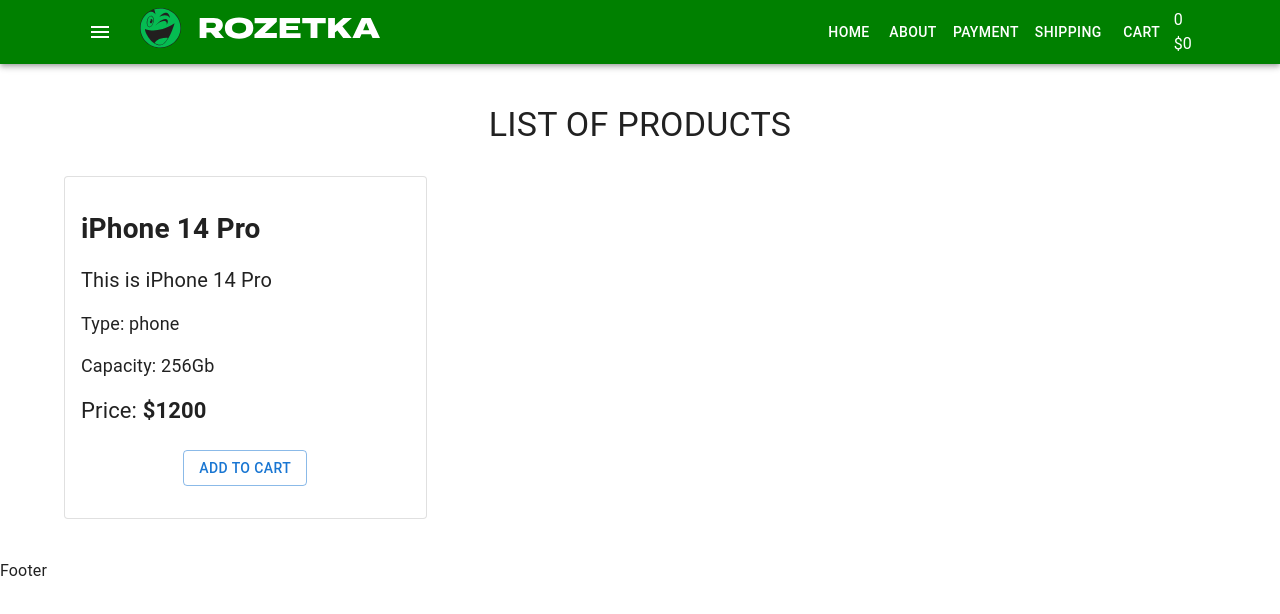
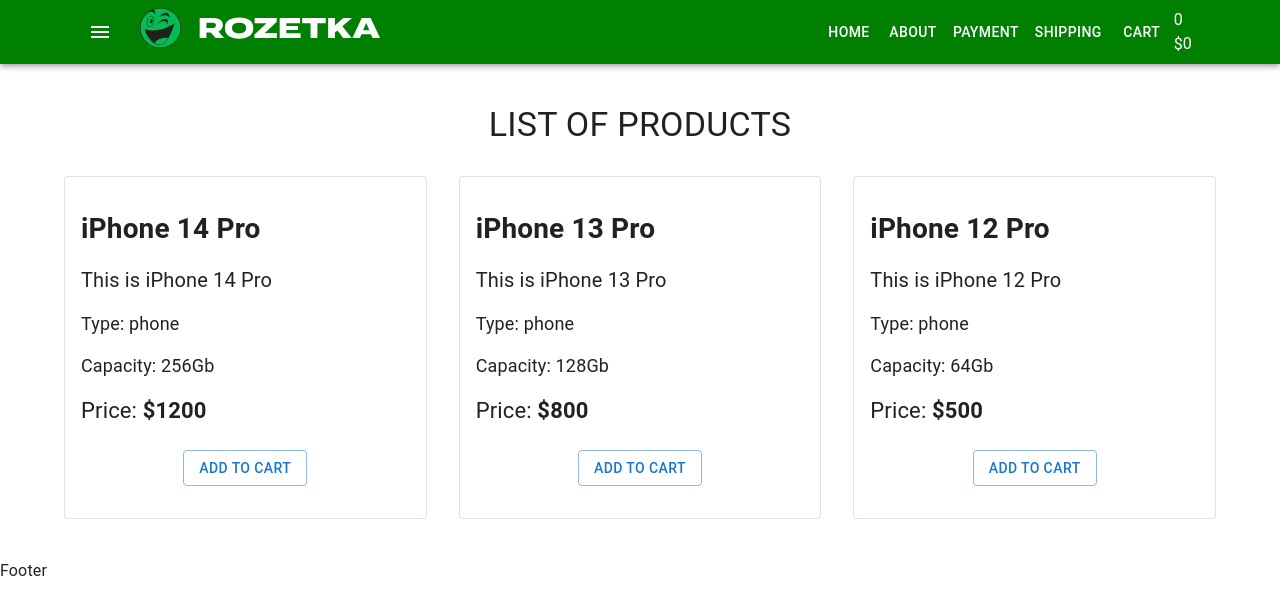
Before and after one commit to kznkv-skillup/29-11-react, a React (Create React App) app: page / in a window 1280 px wide. Shown: the top 614 px of the page. Built offline with nearby package versions, Linux system fonts and the light colour scheme.

Commit message:
add productsArray

```diff
--- a/src/components/Products/ProductList.tsx
+++ b/src/components/Products/ProductList.tsx
@@ -19,7 +19,31 @@
 
             <Grid container spacing={4}>
                 <Grid item xs={12} sm={4}>
-                    <ProductListItem />
+                    <ProductListItem
+                        title="iPhone 14 Pro"
+                        description="This is iPhone 14 Pro"
+                        type="phone"
+                        capacity="256"
+                        price={1200}
+                    />
+                </Grid>
+                <Grid item xs={12} sm={4}>
+                    <ProductListItem
+                        title="iPhone 13 Pro"
+                        description="This is iPhone 13 Pro"
+                        type="phone"
+                        capacity="128"
+                        price={800}
+                    />
+                </Grid>
+                <Grid item xs={12} sm={4}>
+                    <ProductListItem
+                        title="iPhone 12 Pro"
+                        description="This is iPhone 12 Pro"
+                        type="phone"
+                        capacity="64"
+                        price={500}
+                    />
                 </Grid>
             </Grid>
         </>
--- a/src/components/Products/ProductListItem.tsx
+++ b/src/components/Products/ProductListItem.tsx
@@ -1,18 +1,30 @@
 import { Button, Card, CardActions, CardContent } from '@mui/material'
 import './ProductListItem.scss'
 
-type Props = {}
+type Props = {
+    title: string
+    description: string
+    type: string
+    capacity: string
+    price: number
+}
 
-const ProductListItem = (props: Props) => {
+const ProductListItem = ({
+    title,
+    description,
+    type,
+    capacity,
+    price,
+}: Props) => {
     return (
         <Card variant="outlined" className="product">
             <CardContent>
-                <h4 className="product-title">iPhone 14 Pro</h4>
-                <div className="product-description">This is iPhone 14 Pro</div>
-                <div className="product-features">Type: phone</div>
-                <div className="product-features">Capacity: 256Gb</div>
+                <h4 className="product-title">{title}</h4>
+                <div className="product-description">{description}</div>
+                <div className="product-features">Type: {type}</div>
+                <div className="product-features">Capacity: {capacity}Gb</div>
                 <div className="product-price">
-                    Price: <strong>$1200</strong>
+                    Price: <strong>${price}</strong>
                 </div>
                 <CardActions className="btns-wrap">
                     <Button variant="outlined">Add to cart</Button>
```
Also changed, not shown: src/utils/productsArray.ts (added, +54 -0 lines).
